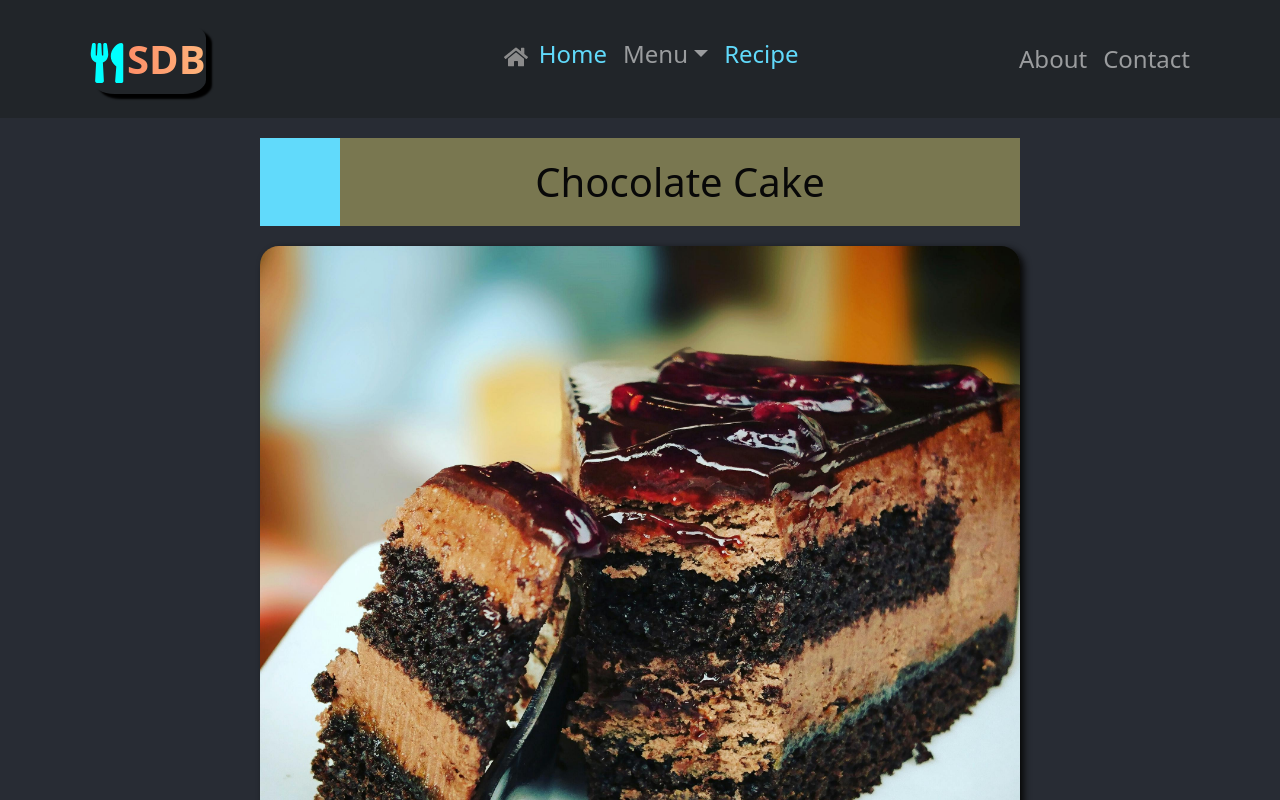
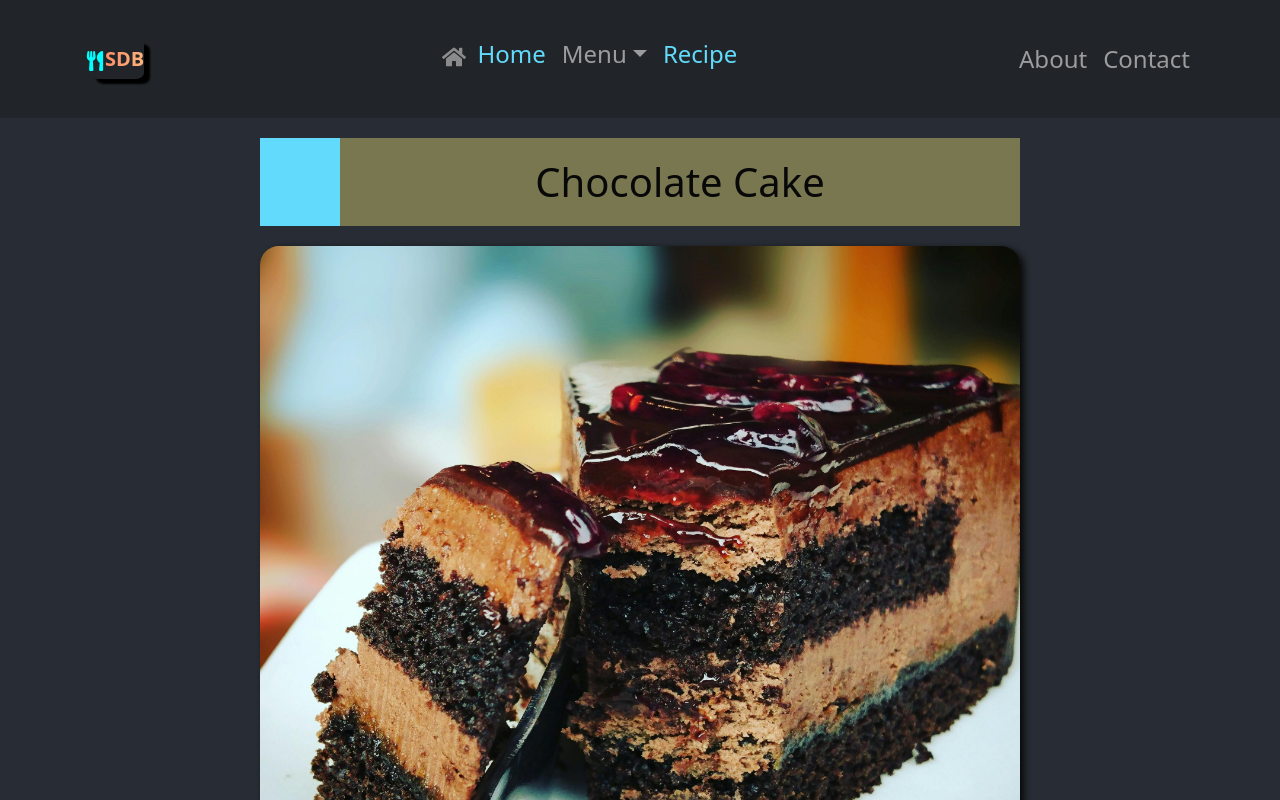
Before and after one commit to Ymffuture/bakeone, a React (Create React App) app: page /Recipe in a window 1280 px wide. Shown: the top 800 px of the page. Built offline with nearby package versions, Linux system fonts and the light colour scheme.

Commit message:
Update footer.scss

```diff
--- a/src/styles/footer.scss
+++ b/src/styles/footer.scss
@@ -53,16 +53,16 @@
 
   }
   .ft-dm{
-    font-size: 40px;
+    font-size:20px;
     color: aqua;
-    border-radius: 20%;
+    border-radius: 15%;
     box-shadow: 6px 5px 2px black;
     background: linear-gradient(90deg, #ff7e5f, #feb47b);
     -webkit-background-clip: text;
     -webkit-text-fill-color: transparent;
     display: inline-block;
     font-weight: bold;
-    margin-left: 10px;
+    margin-left: 8px;
 
   }
 
```
